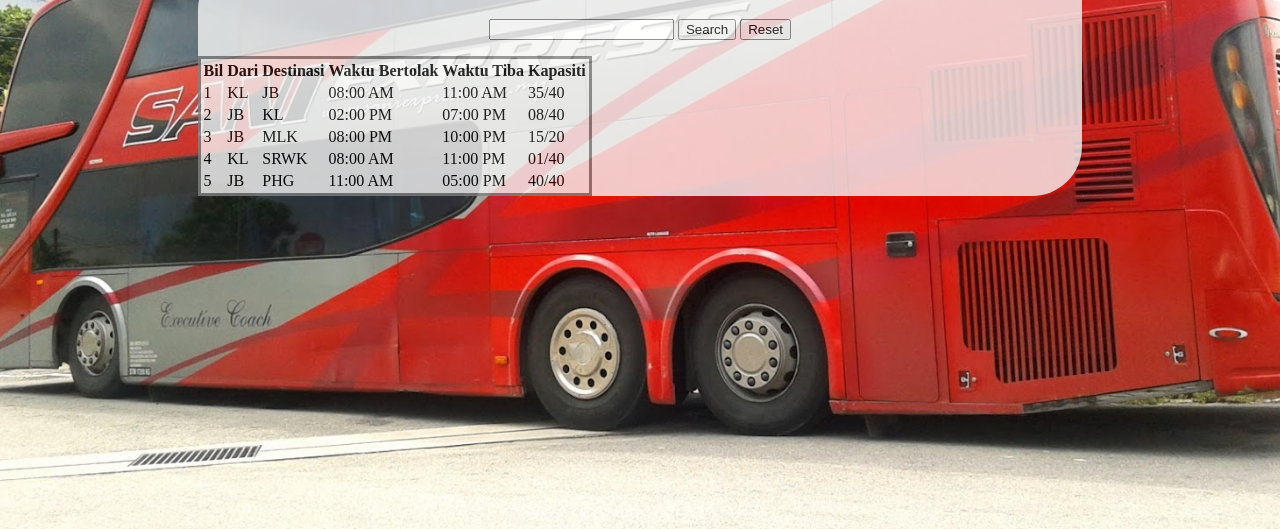
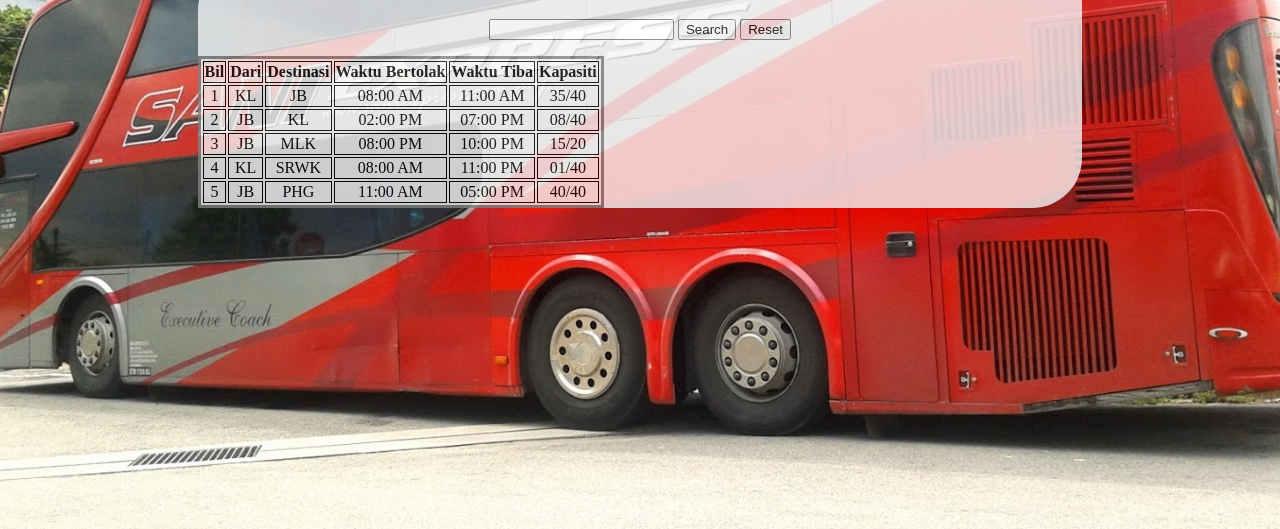
Before and after one commit to deanaamirra/LATIH_TUBI_2, a plain HTML site: page index.html in a window 1280 px wide. Shown: the part 271-800 px from the top of the page. Drawn offline with Linux system fonts and the light colour scheme.

Commit message:
Update index.html

```diff
--- a/index.html
+++ b/index.html
@@ -52,9 +52,17 @@
       opacity: 0.8;
       }
       .table {
+      text-align: center;
       border-style: solid;
       }
-
+      th{
+      border-style: solid;
+      border-width: 1px;
+      }
+      td {
+      border-style: solid;
+      border-width: 1px;
+      }
     </style>
   </head>
 
```
